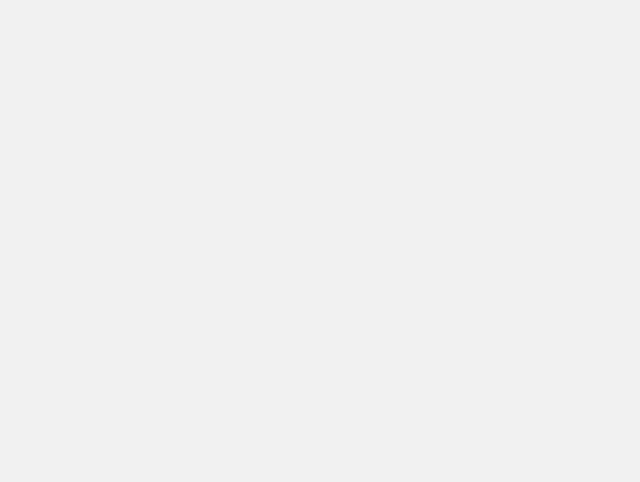
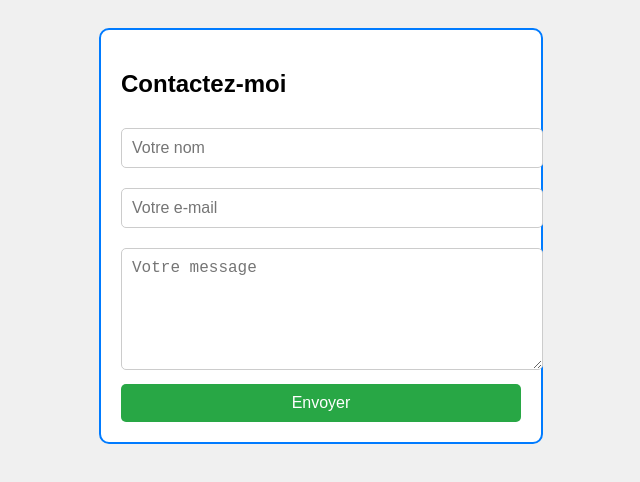
Before and after one commit to oujdia16/hajarprojetweb, a plain HTML site: page contacter.html in a window 1280 px wide. Shown: the whole page, without its empty margins (319-959 px from the left). Drawn offline with Linux system fonts and the light colour scheme.

Commit message:
ajout du formulaire de contact avec nom , email, messages et bouton

```diff
--- a/contacter.html
+++ b/contacter.html
@@ -50,3 +50,10 @@
   </style>
 </head>
 <body>
+    <div class="form-container">
+    <h2>Contactez-moi</h2>
+    <input type="text" placeholder="Votre nom" required>
+    <input type="email" placeholder="Votre e-mail" required>
+    <textarea placeholder="Votre message" required></textarea>
+    <button onclick="envoyerEtRetour()">Envoyer</button>
+  </div>
```
